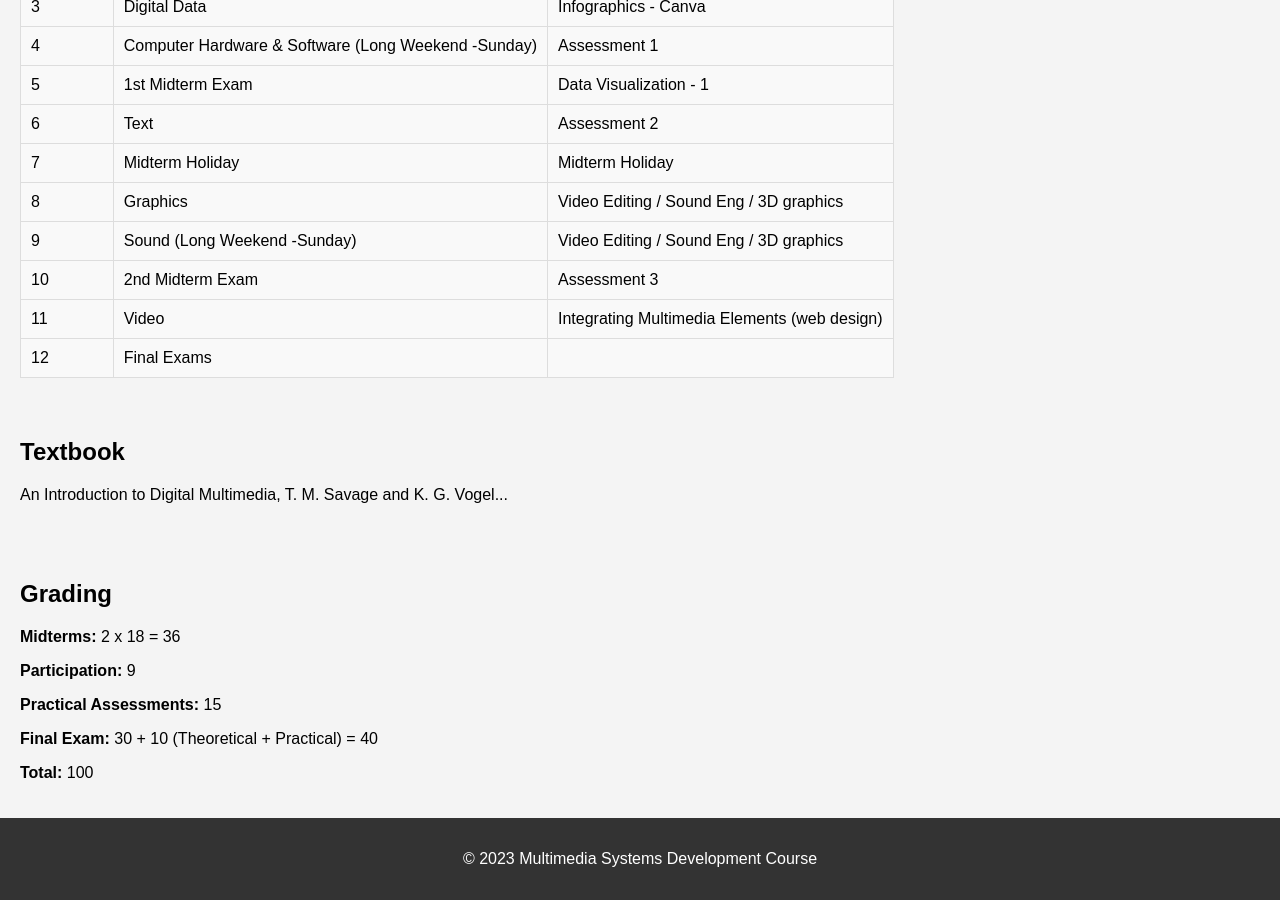
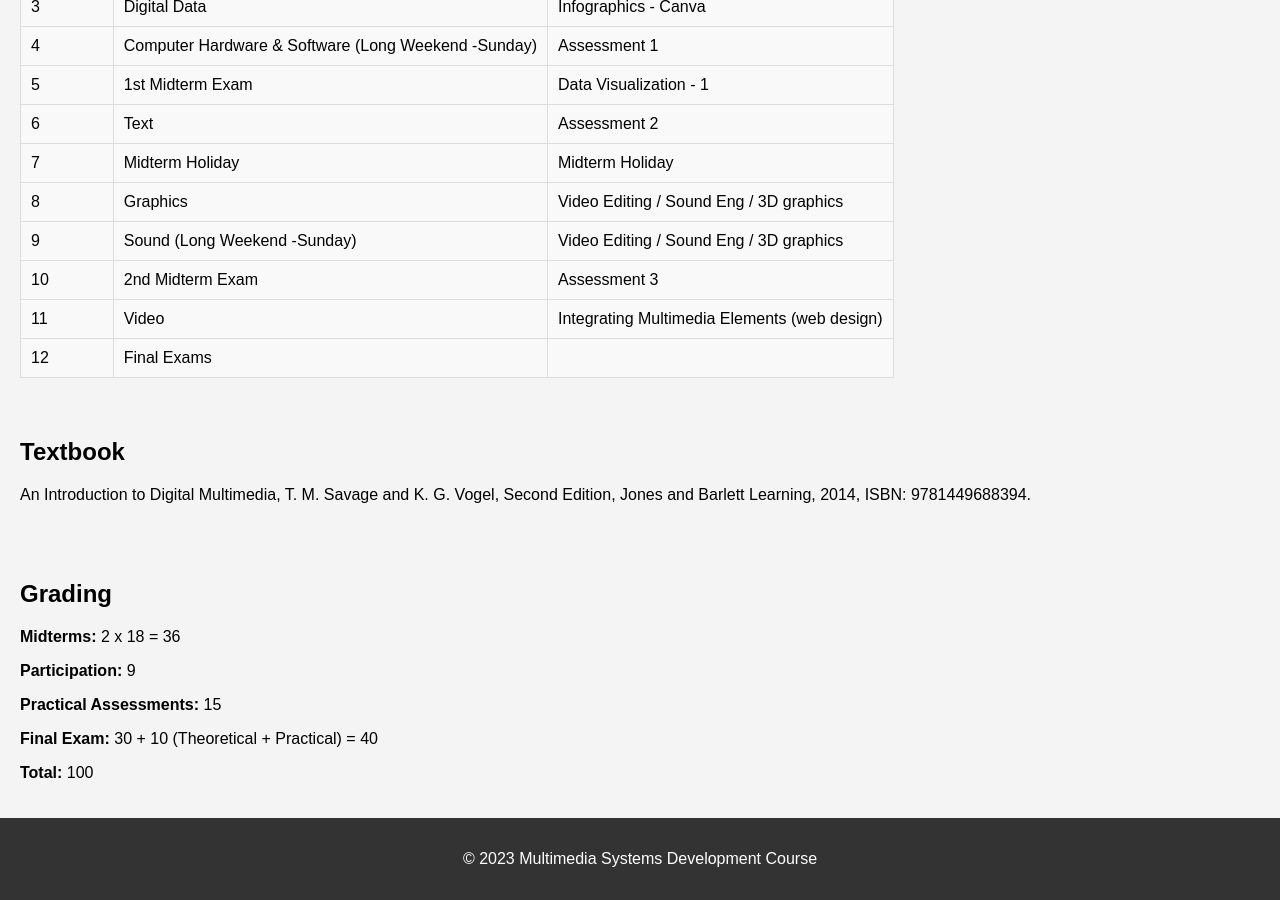
Before and after one commit to msalharbi/msalharbi.github.io, a Jekyll site: the page syllabus/IPRG_473.html, which Jekyll copies as it is, in a window 1280 px wide and 900 px high, scrolled down 1249 px. Built offline with Jekyll 4.4.1, drawn with Linux system fonts in a browser that asks for light colours.

Commit message:
syllabus updated

```diff
--- a/syllabus/IPRG_473.html
+++ b/syllabus/IPRG_473.html
@@ -200,7 +200,9 @@
 
     <section id="textbook">
         <h2>Textbook</h2>
-        <p>An Introduction to Digital Multimedia, T. M. Savage and K. G. Vogel...</p>
+        <p>An Introduction to Digital Multimedia, T. M. Savage and K. G. Vogel,
+            Second Edition, Jones and Barlett Learning, 2014, ISBN:
+            9781449688394.</p>
     </section>
 
     <section id="grading">
```
